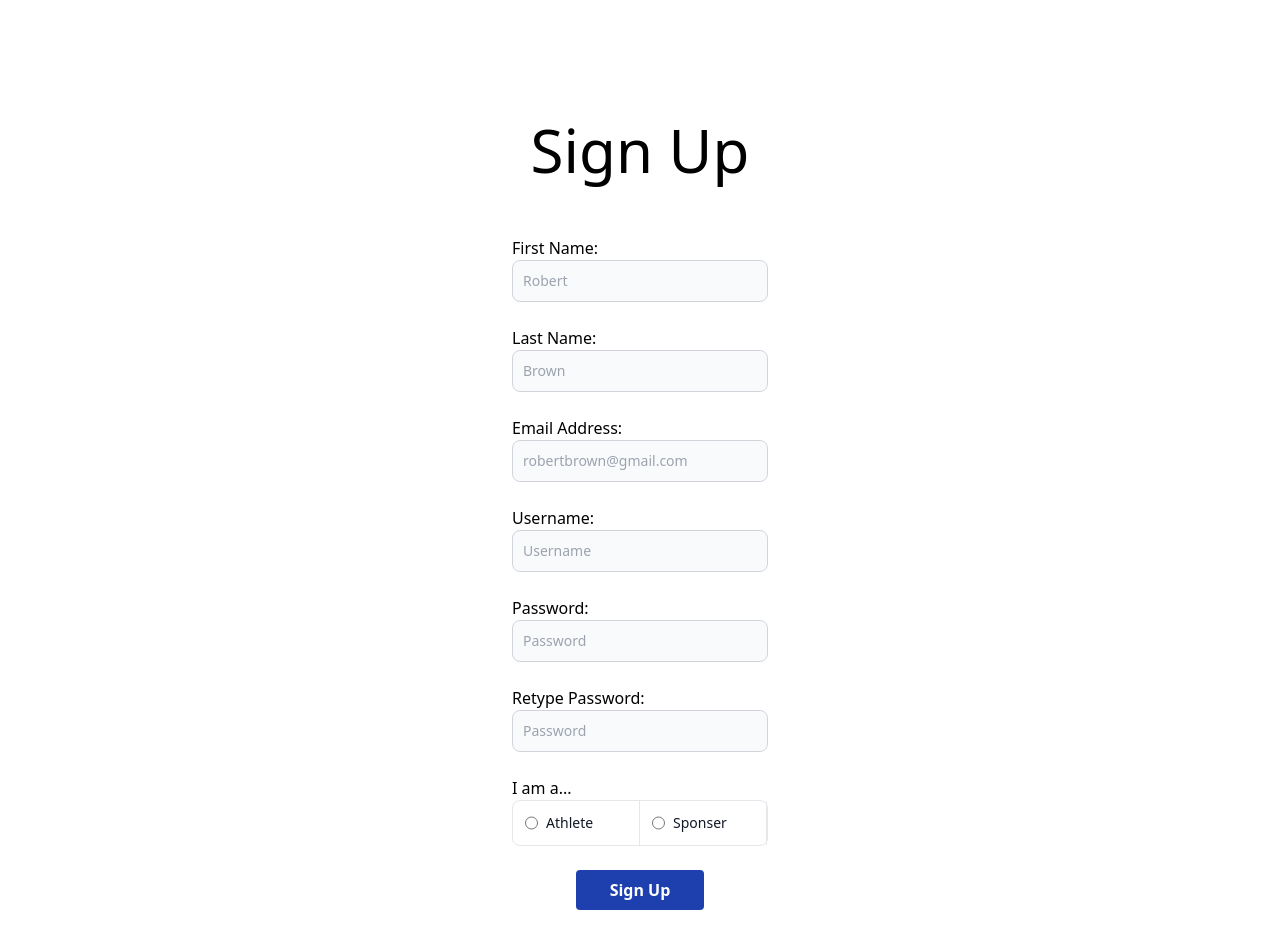
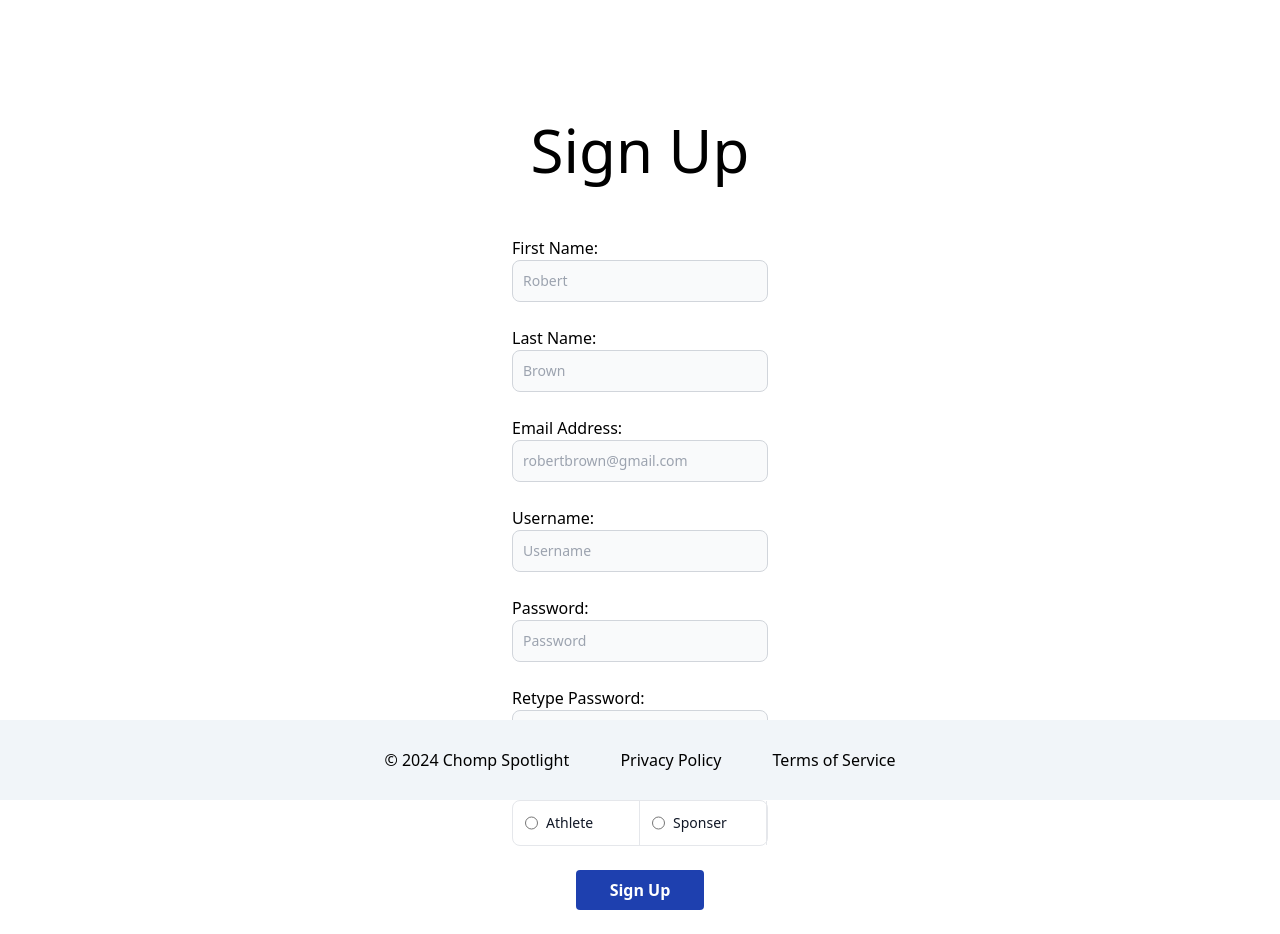
Before and after one commit to gameplandata/chompspotlight, a React (Create React App) app in the folder client/: page /signup in a window 1280 px wide. Built offline with nearby package versions, Linux system fonts and the light colour scheme.

Commit message:
clean code and add footer component

```diff
--- /dev/null
+++ b/client/src/Components/Footer.js
@@ -0,0 +1,22 @@
+import React from 'react';
+
+const Footer = () => {
+    return (
+        <div className="bottom-0">
+            <footer className="bg-slate-100 w-full h-[10vh] absolute bottom-0 flex items-center justify-center" >
+                <p className="px-[2%]">&copy; 2024 Chomp Spotlight</p>
+                <p className="px-[2%]">Privacy Policy</p>
+                <p className="px-[2%]">Terms of Service</p>
+            </footer>
+        </div>
+    );
+};
+
+const footerStyle = {
+    backgroundColor: '#333',
+    color: '#fff',
+    textAlign: 'center',
+    padding: '1rem',
+};
+
+export default Footer;
--- a/client/src/Pages/HomePage.js
+++ b/client/src/Pages/HomePage.js
@@ -1,6 +1,7 @@
 import React, { useEffect, useState } from 'react';
 import axios from 'axios';
 import { useNavigate } from 'react-router-dom';
+import Footer from '../Components/Footer';
 
 function HomePage() {
     const [message, setMessage] = useState('');
@@ -32,6 +33,7 @@ function HomePage() {
             <p>{message}</p>
             <button onClick={goToPage1}>Go to Page 1</button><br/>
             <button onClick={goToLogin}>Go to Login</button>
+            <Footer/>
         </div>
     );
 }
--- a/client/src/Pages/LoginPage.js
+++ b/client/src/Pages/LoginPage.js
@@ -1,5 +1,6 @@
 import React, { useState } from 'react';
 import { useNavigate } from 'react-router-dom';
+import Footer from '../Components/Footer';
 import '../output.css'
 
 const LoginPage = () => {
@@ -59,12 +60,13 @@ const LoginPage = () => {
                   onClick={handleLogin}
                 >
                   Login
-          </button><br/>
+                </button><br />
                 <p>Don't have an account? Create on <span className="text-blue-500 cursor-pointer" onClick={goToSignup}>here</span>!</p>
               </div>
-          </div><br/>
+            </div><br />
 
           </div>
+          <Footer/>
         </div>
       )}
     </div>
--- a/client/src/Pages/SignupPage.js
+++ b/client/src/Pages/SignupPage.js
@@ -1,4 +1,5 @@
 import React, { useState } from 'react';
+import Footer from '../Components/Footer';
 
 const SignupPage = () => {
   const [firstname, setFirstname] = useState('');
@@ -76,29 +77,30 @@ const SignupPage = () => {
           <ul class="items-center w-full text-sm font-medium text-gray-900 bg-white border border-gray-200 rounded-lg sm:flex dark:bg-gray-700 dark:border-gray-600 dark:text-white">
             <li class="w-full border-b border-gray-200 sm:border-b-0 sm:border-r dark:border-gray-600">
               <div class="flex items-center ps-3">
-            <input id="horizontal-list-radio-license" type="radio" value="" name="list-radio" class="w-4 h-4 text-blue-600 bg-gray-100 border-gray-300 focus:ring-blue-500 dark:focus:ring-blue-600 dark:ring-offset-gray-700 dark:focus:ring-offset-gray-700 focus:ring-2 dark:bg-gray-600 dark:border-gray-500"/>
+                <input id="horizontal-list-radio-license" type="radio" value="" name="list-radio" class="w-4 h-4 text-blue-600 bg-gray-100 border-gray-300 focus:ring-blue-500 dark:focus:ring-blue-600 dark:ring-offset-gray-700 dark:focus:ring-offset-gray-700 focus:ring-2 dark:bg-gray-600 dark:border-gray-500" />
                 <label for="horizontal-list-radio-license" class="w-full py-3 ms-2 text-sm font-medium text-gray-900 dark:text-gray-300">Athlete </label>
               </div>
             </li>
             <li class="w-full border-b border-gray-200 sm:border-b-0 sm:border-r dark:border-gray-600">
               <div class="flex items-center ps-3">
-            <input id="horizontal-list-radio-id" type="radio" value="" name="list-radio" class="w-4 h-4 text-blue-600 bg-gray-100 border-gray-300 focus:ring-blue-500 dark:focus:ring-blue-600 dark:ring-offset-gray-700 dark:focus:ring-offset-gray-700 focus:ring-2 dark:bg-gray-600 dark:border-gray-500"/>
+                <input id="horizontal-list-radio-id" type="radio" value="" name="list-radio" class="w-4 h-4 text-blue-600 bg-gray-100 border-gray-300 focus:ring-blue-500 dark:focus:ring-blue-600 dark:ring-offset-gray-700 dark:focus:ring-offset-gray-700 focus:ring-2 dark:bg-gray-600 dark:border-gray-500" />
                 <label for="horizontal-list-radio-id" class="w-full py-3 ms-2 text-sm font-medium text-gray-900 dark:text-gray-300">Sponser</label>
               </div>
             </li>
           </ul>
-<br/>
+          <br />
           <div className="flex flex-col justify-center items-center">
             <button
               class="bg-blue-800 hover:bg-blue-700 text-white font-bold py-2 px-4 rounded w-1/2"
               onClick={handleSignup}
             >
               Sign Up
-          </button><br/>
+            </button><br />
           </div>
-          </div><br/>
+        </div><br />
 
       </div>
+      <Footer/>
     </div>
   );
 };
```
Lines whose indentation alone changed are shown as unchanged.
